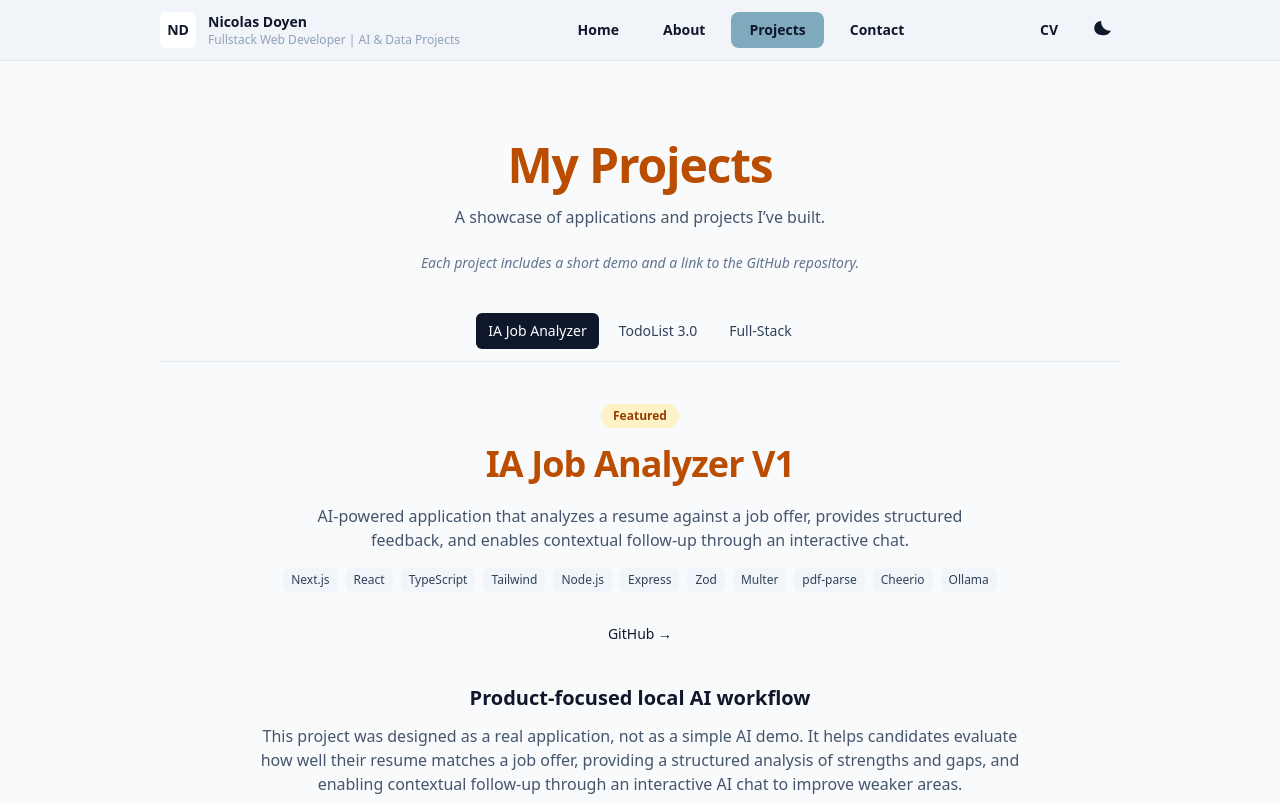
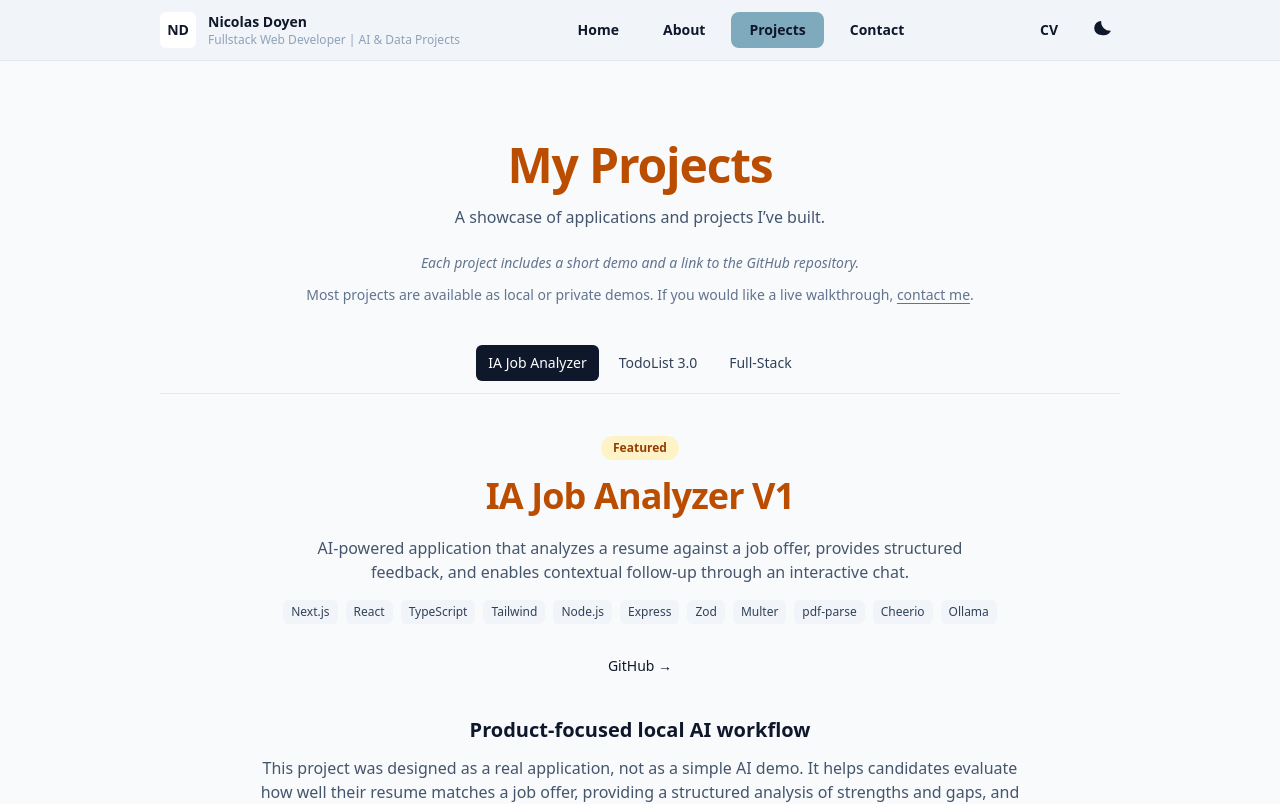
Before and after one commit to conidyn/Portfolio, a Next.js app: page /projects in a window 1280 px wide. Shown: the top 804 px of the page. Built offline with nearby package versions, Linux system fonts and the light colour scheme.

Commit message:
feat(projects): add contact CTA for live demo + fix lint warnings

```diff
--- a/src/app/page.tsx
+++ b/src/app/page.tsx
@@ -1,4 +1,3 @@
-import Link from "next/link";
 import { site } from "../data/site";
 import { Container } from "../components/Container";
 import { Section } from "../components/Section";
--- a/src/app/projects/page.tsx
+++ b/src/app/projects/page.tsx
@@ -3,6 +3,7 @@ import { site } from "../../data/site";
 import { projects } from "../../data/projects";
 import { ProjectTabs } from "../../components/ProjectTabs";
 import type { Metadata } from "next";
+import Link from "next/link";
 
 export const metadata: Metadata = {
   title: "Projects",
@@ -21,9 +22,21 @@ export default function ProjectsPage() {
             {site.projectsPage.subtitle}
           </p>
 
-          <p className="mx-auto mt-6 max-w-3xl text-sm italic text-slate-500 dark:text-slate-400">
-            {site.projectsPage.note}
-          </p>
+          <div className="mx-auto mt-6 max-w-3xl space-y-3 text-sm text-slate-500 dark:text-slate-400">
+            <p className="italic">{site.projectsPage.note}</p>
+
+            <p>
+              Most projects are available as local or private demos. If you would like a
+              live walkthrough,{" "}
+              <Link
+                href="/#contact"
+                className="font-medium text-amber-700 underline underline-offset-4 transition-colors hover:text-amber-800 dark:text-amber-400 dark:hover:text-amber-300"
+              >
+                contact me
+              </Link>
+              .
+            </p>
+          </div>
         </div>
 
         <ProjectTabs tabs={projects} />
--- a/src/components/SkillIcon.tsx
+++ b/src/components/SkillIcon.tsx
@@ -2,7 +2,6 @@ import {
   siChakraui,
   siDjango,
   siDocker,
-  siExpress,
   siFastapi,
   siGit,
   siGraphql,
```
